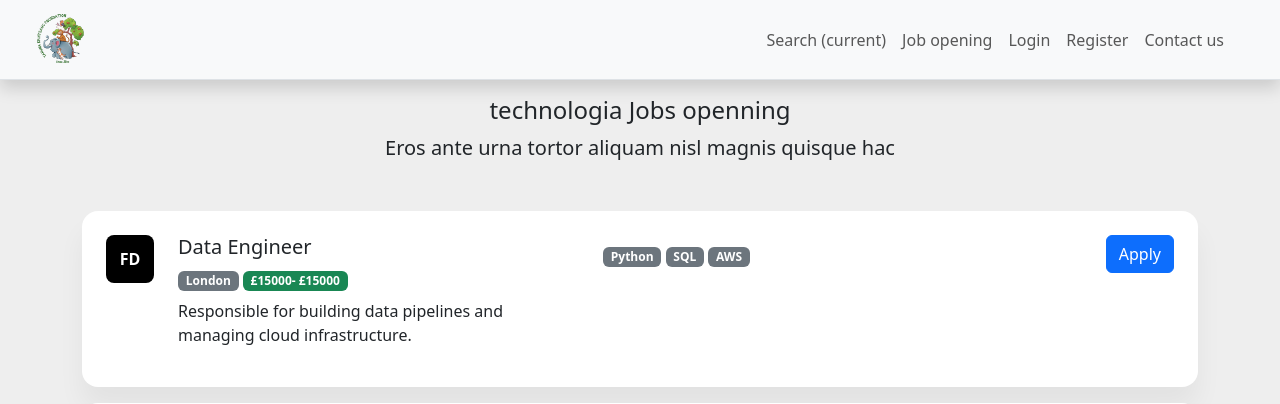
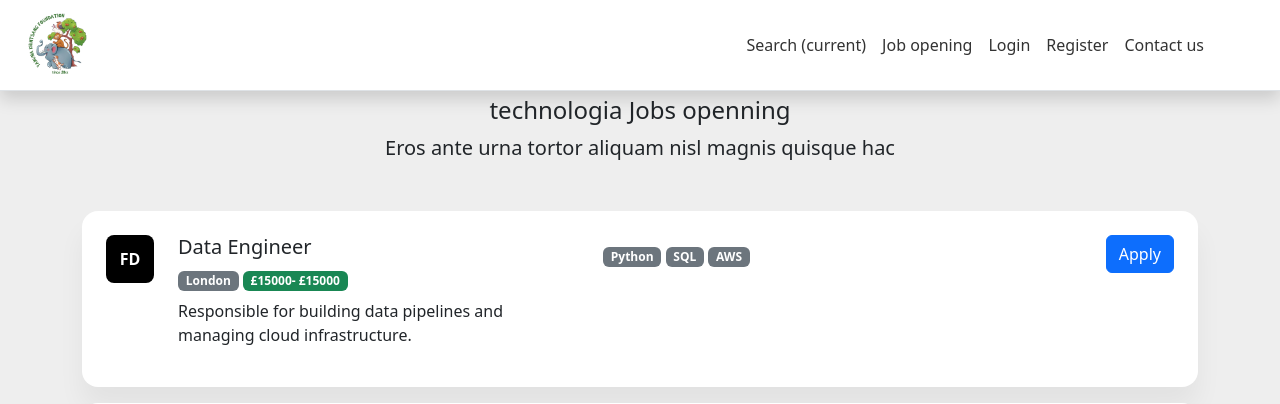
Before and after one commit to dhargyalla/Job-application-portal, a Flask app: page /jobopening in a window 1280 px wide. Shown: the top 404 px of the page. Run offline with Flask 3, Linux system fonts and the light colour scheme; data comes from the database, SQL or seed files in the repository; some libraries are stand-ins or nearby versions.

Commit message:
update css

```diff
--- a/static/assets/css/styles.css
+++ b/static/assets/css/styles.css
@@ -1,12 +1,9 @@
-body{
-    background:#eee;
-
+/* General */
+body {
+    background: #eee;
 }
 
-.card {
-    box-shadow: 0 20px 27px 0 rgb(0 0 0 / 5%);
-}
-
+/* Cards */
 .card {
     position: relative;
     display: flex;
@@ -15,25 +12,20 @@ body{
     word-wrap: break-word;
     background-color: #fff;
     background-clip: border-box;
-    border: 0 solid rgba(0,0,0,.125);
+    border: 0;
     border-radius: 1rem;
+    box-shadow: 0 20px 27px 0 rgb(0 0 0 / 5%);
 }
 
 .card-body {
-    -webkit-box-flex: 1;
-    -ms-flex: 1 1 auto;
     flex: 1 1 auto;
-    padding: 1.5rem 1.5rem;
+    padding: 1.5rem;
 }
+
+/* Avatar */
 .avatar-text {
-    display: -webkit-box;
-    display: -ms-flexbox;
     display: flex;
-    -webkit-box-pack: center;
-    -ms-flex-pack: center;
     justify-content: center;
-    -webkit-box-align: center;
-    -ms-flex-align: center;
     align-items: center;
     background: #000;
     color: #fff;
@@ -44,37 +36,66 @@ body{
     width: 3rem;
     height: 3rem;
 }
+
 .rounded-3 {
-    border-radius: 0.5rem!important;
-}
-.mb-2 {
-    margin-bottom: 0.5rem!important;
-}
-.me-4 {
-    margin-right: 1.5rem!important;
+    border-radius: 0.5rem !important;
 }
 
-/* Fix navbar height */
-.navbar {
-    height: 80px;
-    padding: 0 !important;
+.mb-2 {
+    margin-bottom: 0.5rem !important;
 }
 
-/* Logo size */
+.me-4 {
+    margin-right: 1.5rem !important;
+}
+
+/* Navbar */
+.navbar {
+    min-height: 90px;
+    padding: 0 20px;
+    background-color: #fff !important;
+}
+
+.navbar-brand {
+    margin-left: 0;
+}
+
 .navbar-brand img {
-    max-height: 65px;
+    height: 80px;
+    width: auto;
     object-fit: contain;
 }
 
-/* Left spacing */
-.navbar-brand {
-    margin-left: 30px;
+.navbar-nav .nav-link {
+    font-size: 1rem;
+    font-weight: 500;
+    padding: 0.75rem 1rem;
+    color: #333 !important;
+    transition: color 0.3s ease;
 }
 
+.navbar-nav .nav-link:hover {
+    color: #0d6efd !important;
+}
+
+.navbar-toggler {
+    border: none;
+}
+
+.navbar-toggler:focus {
+    box-shadow: none;
+}
+
+/* Content spacing below fixed navbar */
+main {
+    padding-top: 110px;
+}
+
+/* Box */
 .box {
-            background: white;
-            padding: 40px;
-            border-radius: 10px;
-            display: inline-block;
-            box-shadow: 0 0 10px rgba(0,0,0,0.1);
-        }
+    background: #fff;
+    padding: 40px;
+    border-radius: 10px;
+    display: inline-block;
+    box-shadow: 0 0 10px rgba(0, 0, 0, 0.1);
+}
```
